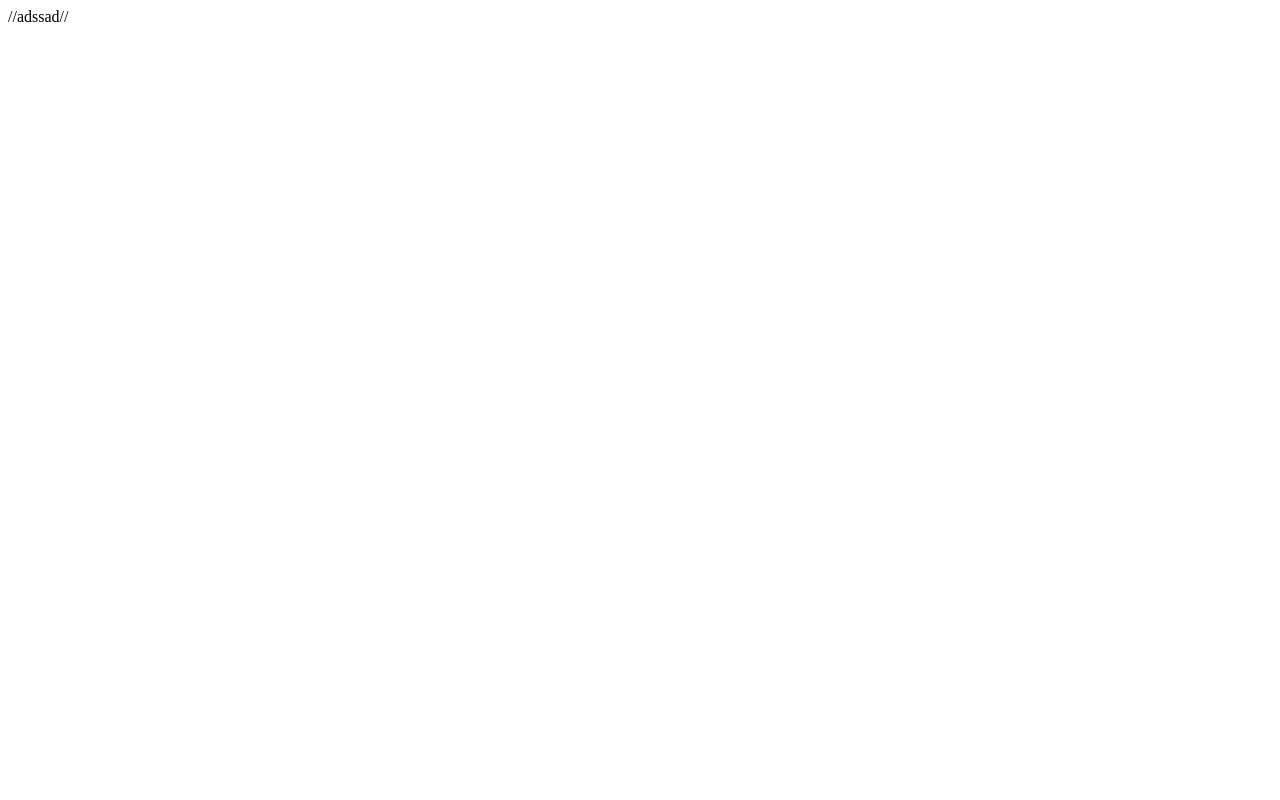
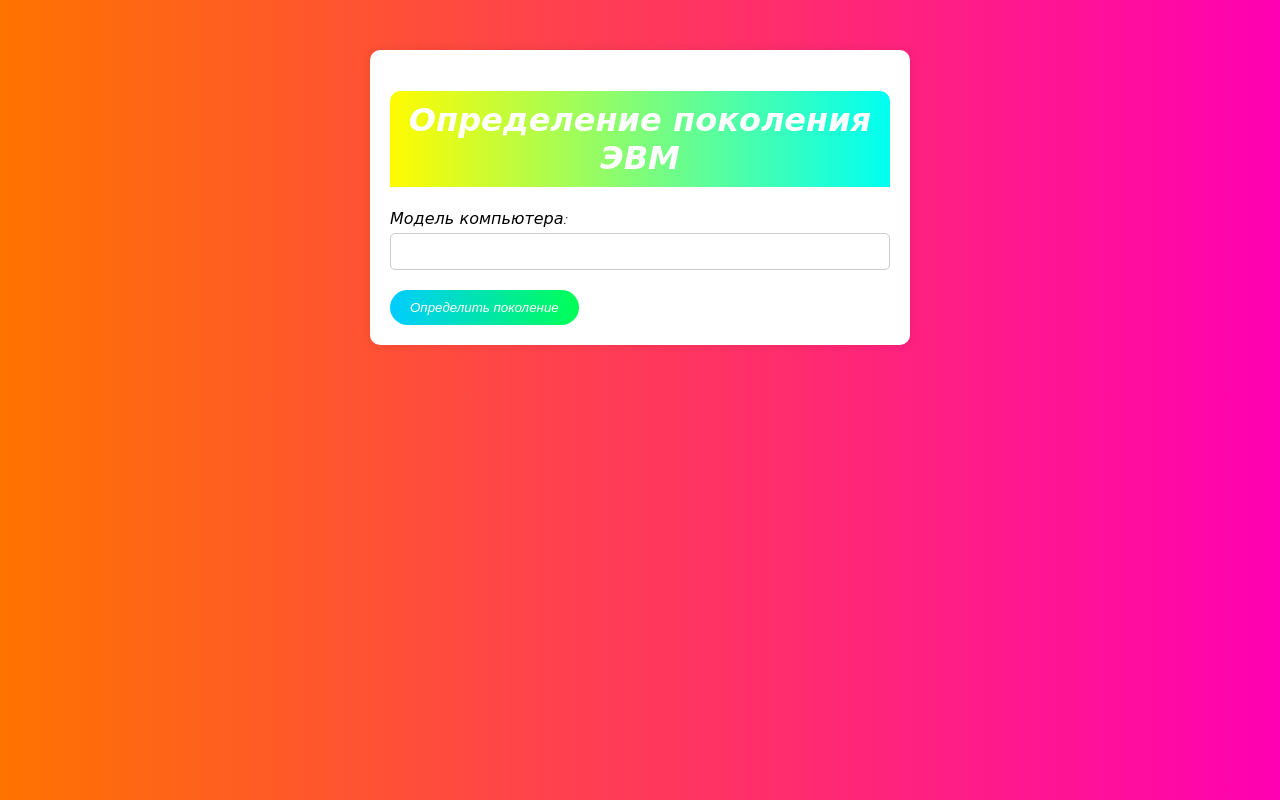
Before and after one commit to BS1lent/computergenerations, a plain HTML site: page index.html in a window 1280 px wide. Drawn offline with Linux system fonts and the light colour scheme.

Commit message:
Обновление программы по ТЗ

```diff
--- a/index.html
+++ b/index.html
@@ -1,12 +1,18 @@
 <!DOCTYPE html>
-<html lang="en">
+<html lang="ru">
 <head>
-    <meta charset="UTF-8">
-    <meta name="viewport" content="width=device-width, initial-scale=1.0">
-    <title>Поколения ЭВssМ</title>
+  <meta charset="UTF-8">
+  <meta name="viewport" content="width=device-width, initial-scale=1.0">
+  <title>Определение поколения ЭВМ</title>
+  <link rel="stylesheet" href="style.css">
 </head>
 <body>
-    //adssad//
-    <script src="js.js"></script>
+    <div class="container">
+        <h1>Определение поколения ЭВМ</h1>
+        <label for="model">Модель компьютера:</label>
+        <input type="text" id="model">
+        <button onclick="prepareResultDiv();checkModel();showIBMInfo()">Определить поколение</button>
+    </div>
+    <script src="script.js"></script>
 </body>
 </html>
--- /dev/null
+++ b/style.css
@@ -0,0 +1,61 @@
+* {
+    font-style: oblique;
+}
+body {
+    font-family: 'Comic Sans MS', cursive;
+    font-size: 16px;
+    background: linear-gradient(to right, #ff7300, #ff00b3);
+}
+
+.container {
+  width: 500px;
+  margin: 50px auto;
+  padding: 20px;
+  background-color: #fff;
+  border-radius: 10px;
+  box-shadow: 0 0 10px rgba(0, 0, 0, 0.1);
+}
+
+h1 {
+  text-align: center;
+  background: linear-gradient(to right, #fffb00, #00fff2);
+  color: #fff;
+  padding: 10px 0;
+  border-radius: 10px 10px 0 0;
+}
+
+label {
+  display: block;
+  margin-bottom: 5px;
+}
+
+input[type="text"] {
+  width: 100%;
+  padding: 10px;
+  border: 1px solid #ccc;
+  border-radius: 5px;
+  box-sizing: border-box;
+}
+
+button {
+    background: linear-gradient(to right, #00ccff, #00ff55);
+    color: white;
+    padding: 10px 20px;
+    margin-top: 20px;
+    border: none;
+    border-radius: 50px;
+    cursor: pointer;
+    transition: background-color 0.3s;
+}
+
+button:hover {
+  background: #a200ff;
+}
+
+#result {
+  margin-top: 20px;
+  border: 1px solid #ccc;
+  padding: 10px;
+  border-radius: 5px;
+  background-color: #f0f0f0;
+}
```
